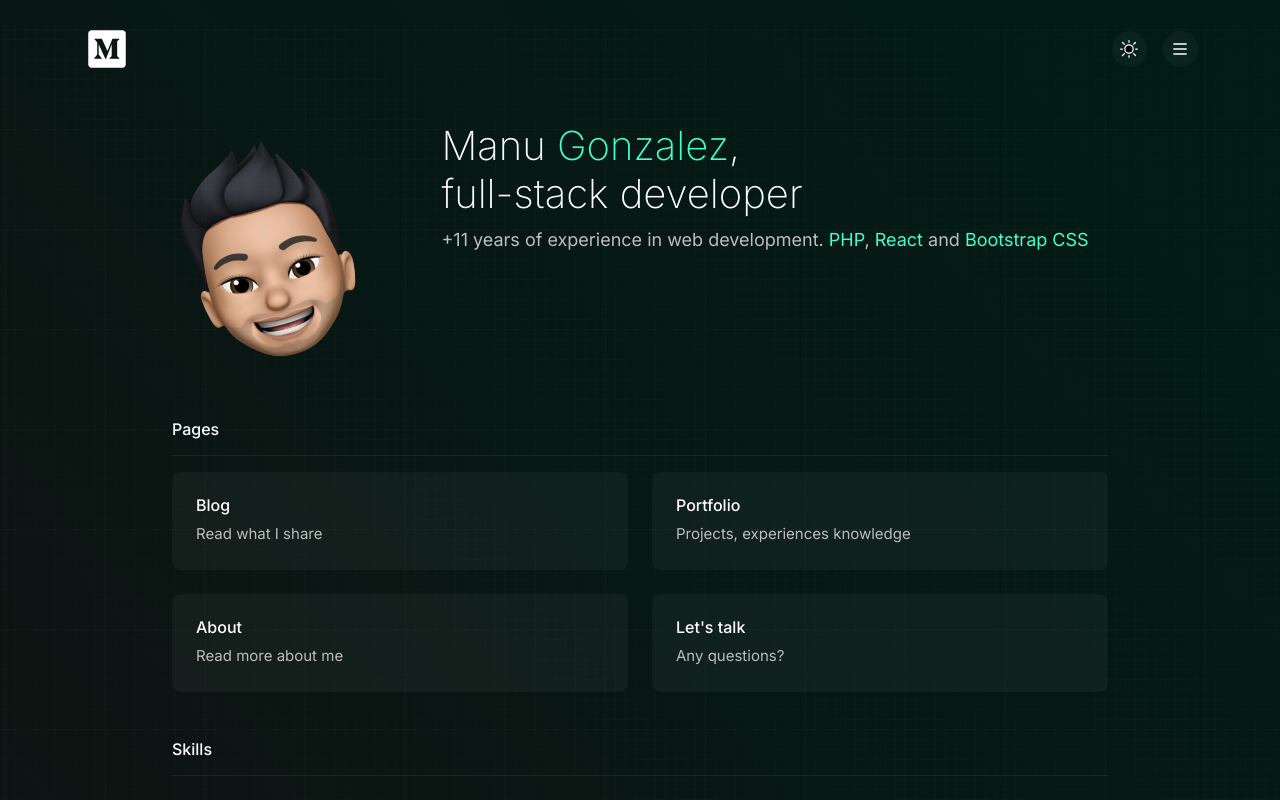
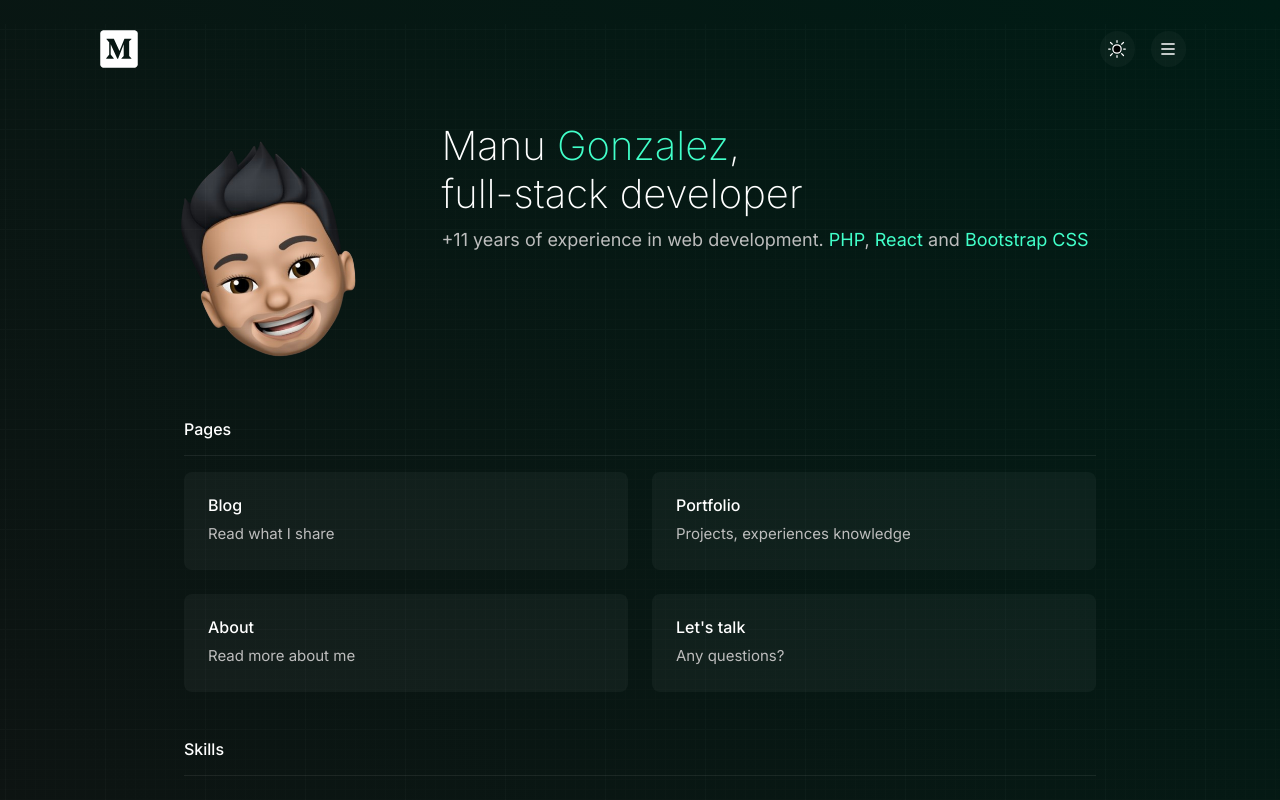
Before and after one commit to manuelson/project-manugonzalez, a React (Vite) app: page / in a window 1280 px wide. Shown: the top 800 px of the page. Built offline with nearby package versions, Linux system fonts and the light colour scheme.

Commit message:
rem of container

```diff
--- a/src/components/Skill/Index.jsx
+++ b/src/components/Skill/Index.jsx
@@ -6,7 +6,7 @@ export function Skill({icon, text}) {
         return (
             <li className="skill-card rounded-3 p-3 col">
                 {icon}
-                <span className="justify-content-center px-3">{text}</span>
+                <span className="justify-content-center px-sm-2 px-md-3 px-lg-3 px-xl-3 px-xxl-3">{text}</span>
             </li>
         )
     } else {
--- a/src/index.css
+++ b/src/index.css
@@ -13,6 +13,10 @@ body {
     --nav-cards-bg: rgba(255, 255, 255, 0.04);
     --hr-bg: hsla(0,0%,100%,.30);
     --nav-card-hover: #ffffff0f;
+}
+
+.container {
+    --bs-gutter-x: 3rem;
 }
 
 body.light {
```
